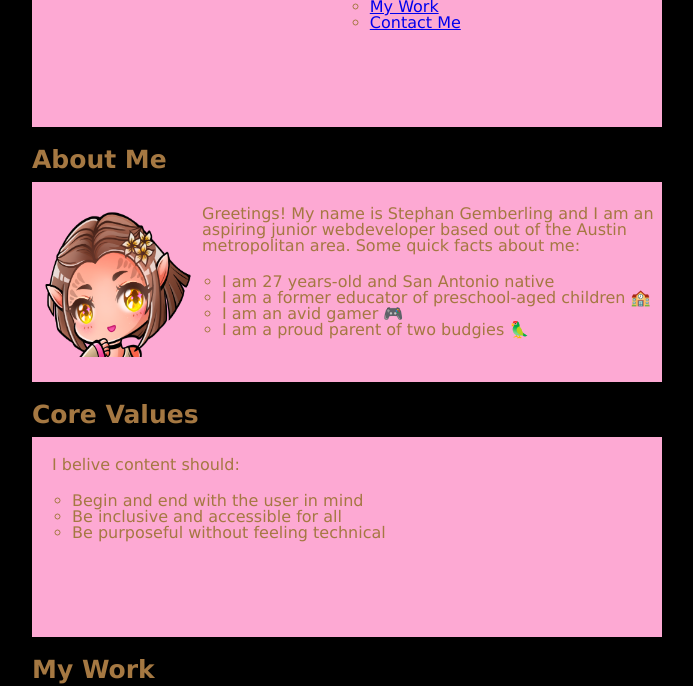
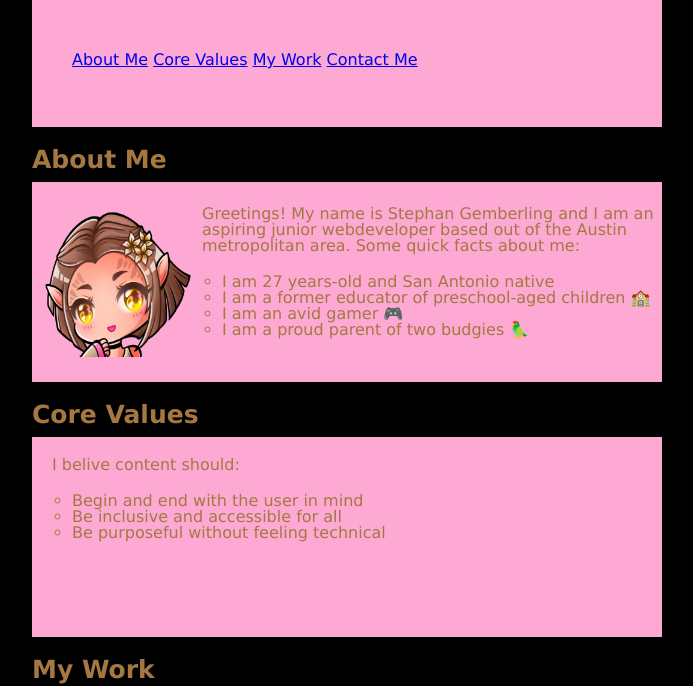
Before and after one commit to Villzies/Villzies-Portfolio, a plain HTML site: page index.html in a window 1280 px wide. Shown: the part 83-769 px from the top of the page, without its empty margins (293-986 px from the left). Drawn offline with Linux system fonts and the light colour scheme.

Commit message:
reorganized menu bar and code order in style.css

```diff
--- a/assets/style.css
+++ b/assets/style.css
@@ -20,23 +20,29 @@ banner {
     background-color: #FDA9D3;
 }
 
+
 h1 {
     margin-bottom: 50px;
     font-size: 35px;
     width: 140px;
 }
 
+.menu banner {
+    display: flex;
+}
+
+.menu ul {
+    list-style-type: none;
+}
+
+.menu li {
+    display: inline-flex;
+    align-content: center;
+}
+
 ul {
     padding: 20px;
     list-style-type: circle;
-}
-
-h2 {
-    display: inline-block;
-    font-size: 25px;
-    margin-top: 10px;
-    margin-left: 10px;
-    text-align: left;
 }
 
 #abt {
@@ -52,6 +58,14 @@ h2 {
     text-align: left;
     background-color: #FDA9D3;
     }
+
+h2 {
+    display: inline-block;
+    font-size: 25px;
+    margin-top: 10px;
+    margin-left: 10px;
+    text-align: left;
+}
 
 #villzies {
     display: left;
--- a/index.html
+++ b/index.html
@@ -9,7 +9,7 @@
         <title>Villzies</title>
       </head>
 <body>
-        <banner>
+        <banner class="menu">
         <h1>Villzies</h1>
 
             <ul>
```
